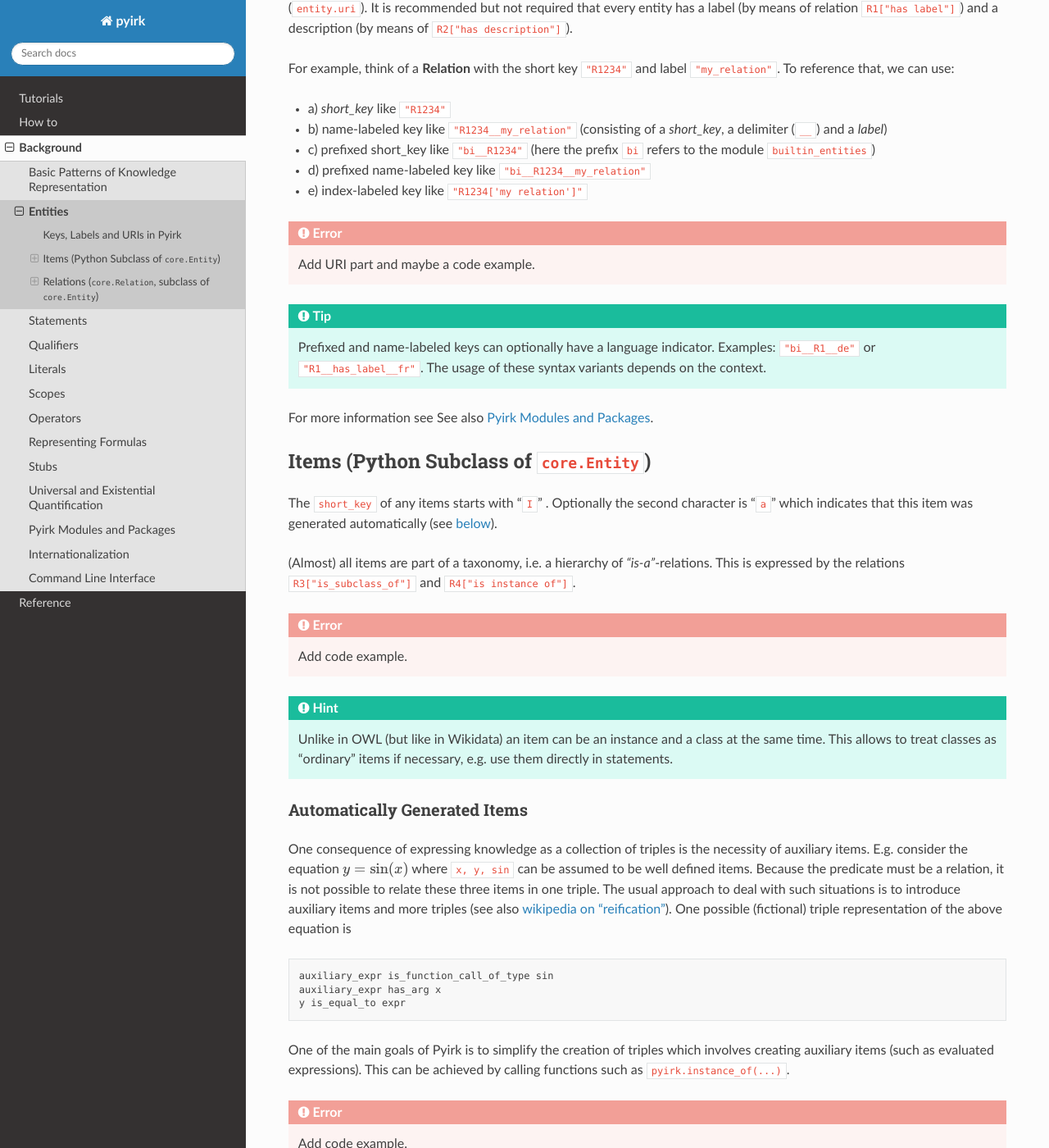
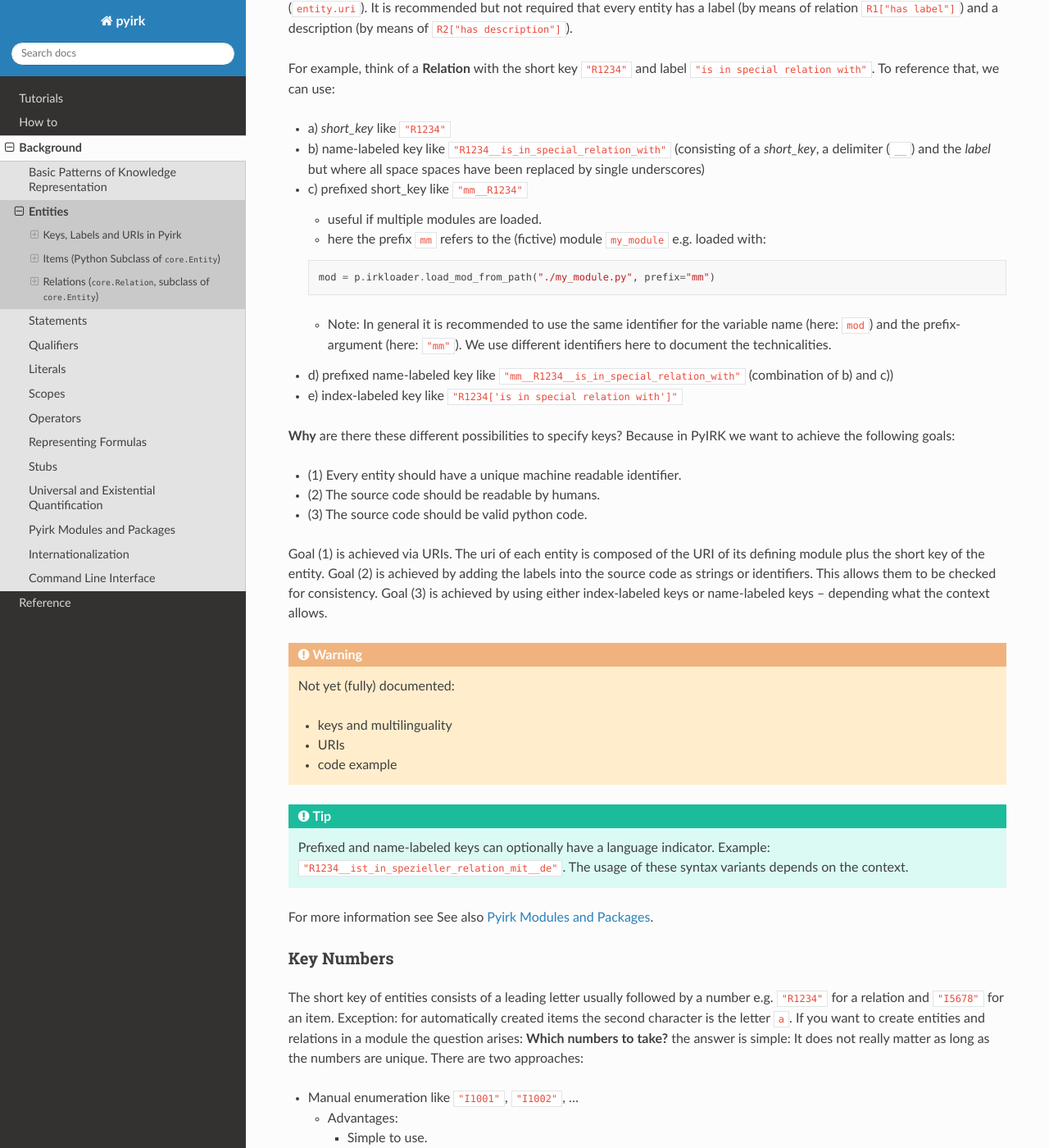
Before and after one commit to ackrep-org/pyirk-core, a Sphinx documentation site: the page built from docs/source/background/entities.md, in a window 1280 px wide and 1400 px high, scrolled down 388 px. Shown: the whole window at 82% size. Built offline with Sphinx 7.4.7 and the Read the Docs theme 3.1.0, drawn with Linux system fonts in a browser that asks for light colours; pages that are not in the unit, such as notebooks, are missing from menus; the version number could not be read and is left out; some of the changed text lies outside the part shown.

Commit message:
docs: add sections about keys and autocompletion
# Last 3 commits:

# d382c95 fix update_relations
# 3e548e7 Merge pull request #17 from ackrep-org/develop_julius
# 7206d83 undo experimental changes

````diff
--- a/docs/source/background/entities.md
+++ b/docs/source/background/entities.md
@@ -18,26 +18,80 @@ Furthermore, every **entity** has an uri (`entity.uri`).
 It is recommended but not required that every entity has a label (by means of relation
 `R1["has label"]`) and a description (by means of `R2["has description"]`).
 
-For example, think of a **Relation** with the short key `"R1234"` and label `"my_relation"`.
+For example, think of a **Relation** with the short key `"R1234"` and label `"is in special relation with"`.
 To reference that, we can use:
 
 - a) *short_key* like `"R1234"`
-- b) name-labeled key like `"R1234__my_relation"` (consisting of a *short_key*,
-  a delimiter (`__`) and a *label*)
-- c) prefixed short_key like `"bi__R1234"` (here the prefix `bi` refers to the module `builtin_entities`)
-- d) prefixed name-labeled key like `"bi__R1234__my_relation"`
-- e) index-labeled key like  `"R1234['my relation']"`
+- b) name-labeled key like `"R1234__is_in_special_relation_with"` (consisting of a *short_key*,
+  a delimiter (`__`) and the *label* but where all space spaces have been replaced by single underscores)
+- c) prefixed short_key like `"mm__R1234"`
+  - useful if multiple modules are loaded.
+  - here the prefix `mm` refers to the (fictive) module `my_module` e.g. loaded with:
+  ```python
+  mod = p.irkloader.load_mod_from_path("./my_module.py", prefix="mm")
+  ```
+    - Note: In general it is recommended to use the same identifier for the variable name (here: `mod`) and the prefix-argument (here: `"mm"`).
+      We use different identifiers here to document the technicalities.
+- d) prefixed name-labeled key like `"mm__R1234__is_in_special_relation_with"` (combination of b) and c))
+- e) index-labeled key like  `"R1234['is in special relation with']"`
 
-```{error}
-Add URI part and maybe a code example.
+**Why** are there these different possibilities to specify keys? Because in PyIRK we want to achieve the following goals:
+- (1) Every entity should have a unique machine readable identifier.
+- (2) The source code should be readable by humans.
+- (3) The source code should be valid python code.
+
+Goal (1) is achieved via URIs. The uri of each entity is composed of the URI of its defining module plus the short key of the entity. Goal (2) is achieved by adding the labels into the source code as strings or identifiers. This allows them to be checked for consistency. Goal (3) is achieved by using either index-labeled keys or name-labeled keys – depending what the context allows.
+
+
+```{warning}
+Not yet (fully) documented:
+- keys and multilinguality
+- URIs
+- code example
 ```
 
+
 ```{tip}
-Prefixed and name-labeled keys can optionally have a language indicator. Examples: ``"bi__R1__de"`` or `"R1__has_label__fr"`.
+Prefixed and name-labeled keys can optionally have a language indicator. Example: `"R1234__ist_in_spezieller_relation_mit__de"`.
 The usage of these syntax variants depends on the context.
 ```
 For more information see See also {ref}`sec_modules`.
 
+### Key Numbers
+
+The short key of entities consists of a leading letter usually followed by a number e.g. `"R1234"` for a relation and `"I5678"` for an item.
+Exception: for automatically created items the second character is the letter `a`.
+If you want to create entities and relations in a module the question arises: **Which numbers to take?** the answer is simple:
+It does not really matter as long as the numbers are unique. There are two approaches:
+
+- Manual enumeration like `"I1001"`, `"I1002"`, ...
+  - Advantages:
+    - Simple to use.
+    - Similar entities have similar keys like `I38["non-negative integer"]` and `I39["positive integer"]`
+  - Disadvantages:
+    - Sooner or later there will be a situation where the order breaks because you want to create an entity which
+    ontologically comes higher in the hierarchy (i.e. more abstract) and would deserve a lower number but all those
+    numbers are already in use.
+- Automatic generation of *random* keys
+  - Command: `pyirk --load-mod my_module.py mm -nk 100`
+    - Creates 100 keys for items and relations respectively (printed to stdout).
+    - Loading the module (`my_module.py` in the example) ensures that no keys are output which are already used in the module.
+  - Advantages:
+    - Does not require manual book-keeping.
+  - Disadvantages:
+    - Might be confusing at the beginning.
+
+
+```{tip}
+A useful practice is to automatically create e.g. 100 keys and store them as a comment at the bottom of your module file.
+Every used key is deleted from this comment section. If for some items consecutive numbering is desirable this can be done anyway.
+If those 100 keys are used up (all lines deleted) you can generate the next ones.
+```
+
+
+```{tip}
+See [Practically working with keys](sec_practical_work_with_keys) for hints on who to deal with such lengthy keys conveniently.
+```
 
 (sec_items)=
 ## Items (Python Subclass of `core.Entity`)
````
Also changed, not shown: docs/source/howto/build_docs.md (+8 -0 lines), docs/source/howto/miscellaneous.md (+22 -0 lines).
